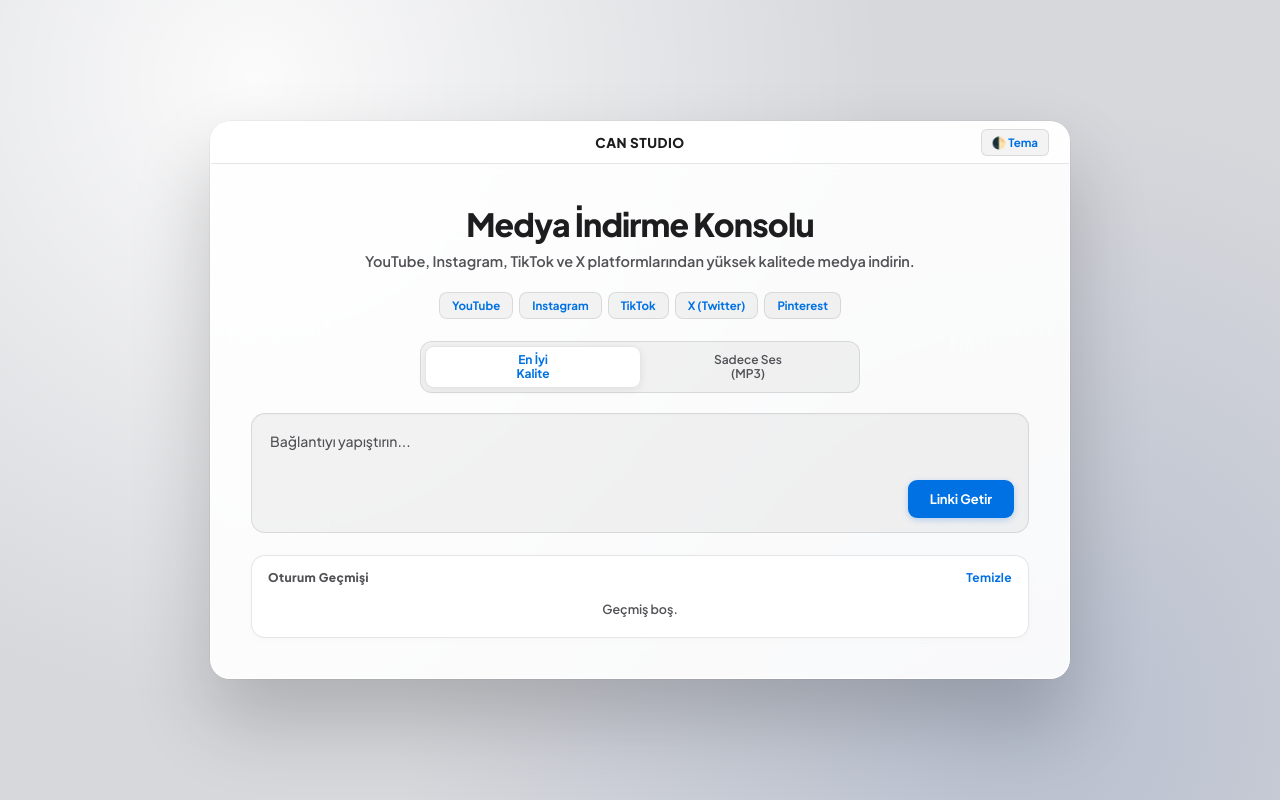
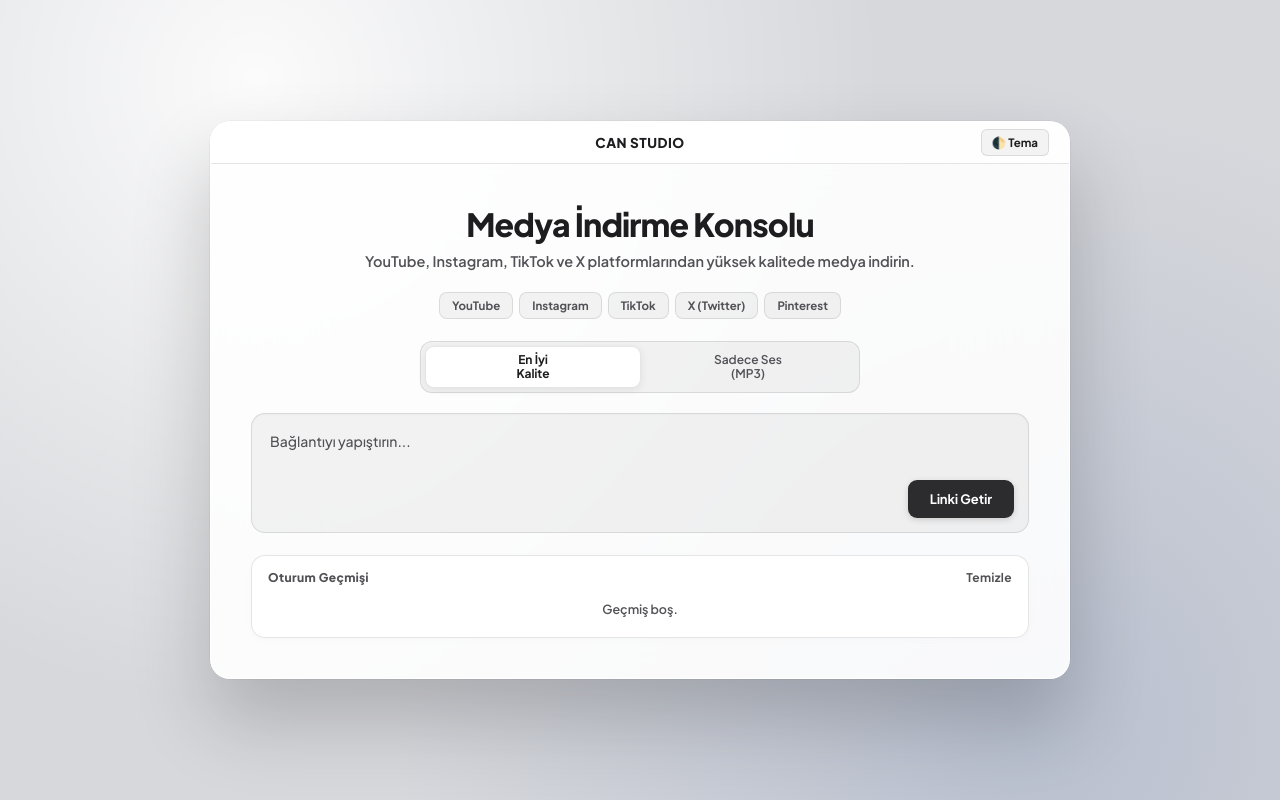
Before and after one commit to biolabcan/media-streamer, a Flask app: page / in a window 1280 px wide. Run offline with Flask 3, Linux system fonts and the light colour scheme.

Commit message:
Update index.html

```diff
--- a/templates/index.html
+++ b/templates/index.html
@@ -12,8 +12,8 @@
             --window-border: rgba(255, 255, 255, 0.98);
             --input-bg: rgba(0, 0, 0, 0.045);
             --input-bg-focus: #ffffff;
-            --apple-blue: #0071e3;
-            --apple-blue-hover: #0077ed;
+            --apple-blue: #2c2c2e; /* İstediğin gibi tok/koyu füme-gri tonu */
+            --apple-blue-hover: #1a1a1c; /* Üzerine gelince daha da koyulaşan tok ton */
             --text-primary: #1d1d1f;
             --text-secondary: #515156;
             --border-color: rgba(0, 0, 0, 0.1);
@@ -97,7 +97,7 @@
         .icon-btn {
             background: var(--input-bg);
             border: 1px solid var(--border-color);
-            color: var(--apple-blue);
+            color: var(--text-primary);
             padding: 5px 10px;
             border-radius: 6px;
             font-size: 11.5px;
@@ -151,7 +151,7 @@
             border-radius: 8px;
             font-size: 10px;
             font-weight: 700;
-            color: var(--apple-blue);
+            color: var(--text-secondary);
             white-space: nowrap;
         }
         @media (min-width: 640px) {
@@ -190,7 +190,7 @@
         }
         .segment-btn.active {
             background: var(--card-bg);
-            color: var(--apple-blue);
+            color: var(--text-primary);
             font-weight: 700;
             box-shadow: 0 2px 8px rgba(0,0,0,0.08);
             border: 1px solid var(--border-color);
@@ -203,7 +203,7 @@
         }
         .search-field-container:focus-within {
             background: var(--input-bg-focus); border-color: var(--apple-blue);
-            box-shadow: 0 0 0 3px rgba(0, 113, 227, 0.18);
+            box-shadow: 0 0 0 3px rgba(44, 44, 46, 0.15);
         }
 
         .search-field-container textarea {
@@ -222,7 +222,7 @@
             background: var(--apple-blue); color: white; border: none;
             padding: 0 22px; border-radius: 9px; font-weight: 700; font-size: 13px;
             cursor: pointer; height: 38px; transition: background 0.15s ease;
-            box-shadow: 0 2px 6px rgba(0, 113, 227, 0.25);
+            box-shadow: 0 2px 6px rgba(0, 0, 0, 0.15);
             width: 100%;
         }
         @media (min-width: 640px) { .apple-button { width: auto; } }
@@ -240,10 +240,8 @@
             display: flex; justify-content: space-between; align-items: center; margin-top: 24px; margin-bottom: 8px;
         }
         .results-title { font-size: 13px; font-weight: 800; color: var(--text-secondary); letter-spacing: 0.4px; }
-
-        /* İstediğin gibi Temizle yazısı mavi yapıldı */
-        .clear-results-btn { font-size: 12px; font-weight: 700; color: var(--apple-blue); cursor: pointer; }
-        .clear-results-btn:hover { text-decoration: underline; }
+        .clear-results-btn { font-size: 12px; font-weight: 700; color: var(--text-secondary); cursor: pointer; }
+        .clear-results-btn:hover { color: var(--text-primary); }
 
         #results-container {
             display: flex;
@@ -297,7 +295,7 @@
         }
         @media (min-width: 640px) { .apple-dl-btn { flex: initial; } }
         .apple-dl-btn:hover { opacity: 0.9; }
-        .apple-dl-btn.secondary { background: var(--input-bg); color: var(--apple-blue); border: 1px solid var(--border-color); }
+        .apple-dl-btn.secondary { background: var(--input-bg); color: var(--text-primary); border: 1px solid var(--border-color); }
         .apple-dl-btn.secondary:hover { background: var(--border-color); }
 
         .history-box {
@@ -308,9 +306,8 @@
             display: flex; justify-content: space-between; align-items: center;
             font-size: 12px; font-weight: 800; color: var(--text-secondary); margin-bottom: 10px; letter-spacing: 0.4px;
         }
-        /* Oturum geçmişindeki Temizle yazısı mavi yapıldı */
-        .history-header span:last-child { color: var(--apple-blue); cursor: pointer; font-weight: 700; }
-        .history-header span:last-child:hover { text-decoration: underline; }
+        .history-header span:last-child { color: var(--text-secondary); cursor: pointer; font-weight: 700; }
+        .history-header span:last-child:hover { color: var(--text-primary); }
 
         .history-list { display: flex; flex-direction: column; gap: 6px; max-height: 120px; overflow-y: auto; }
         .history-row {
```
